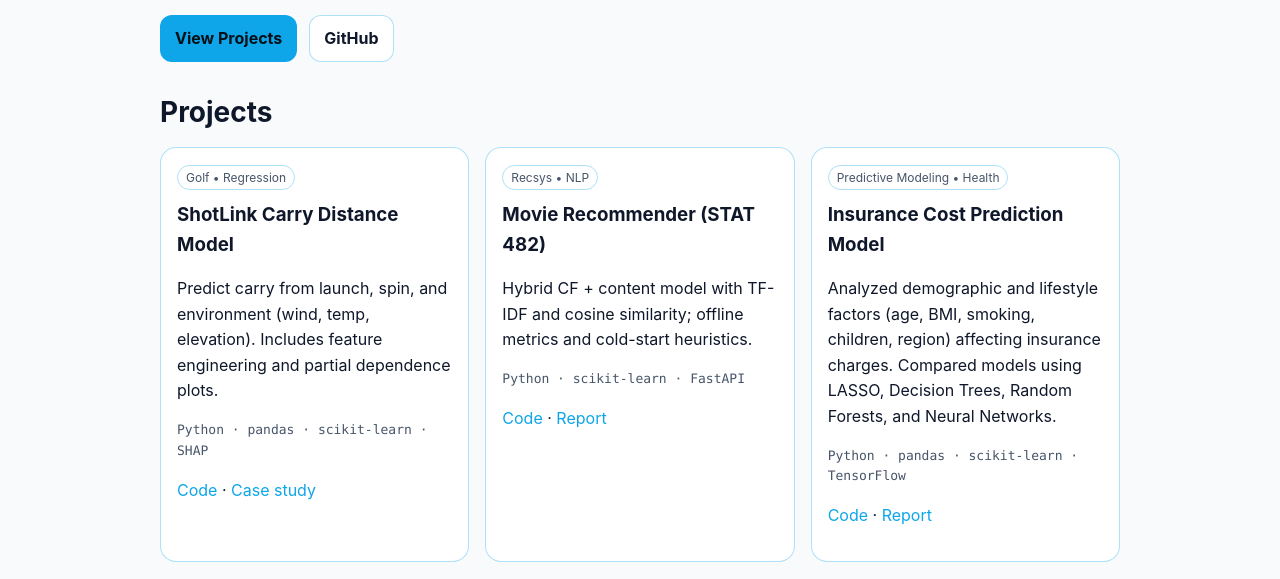
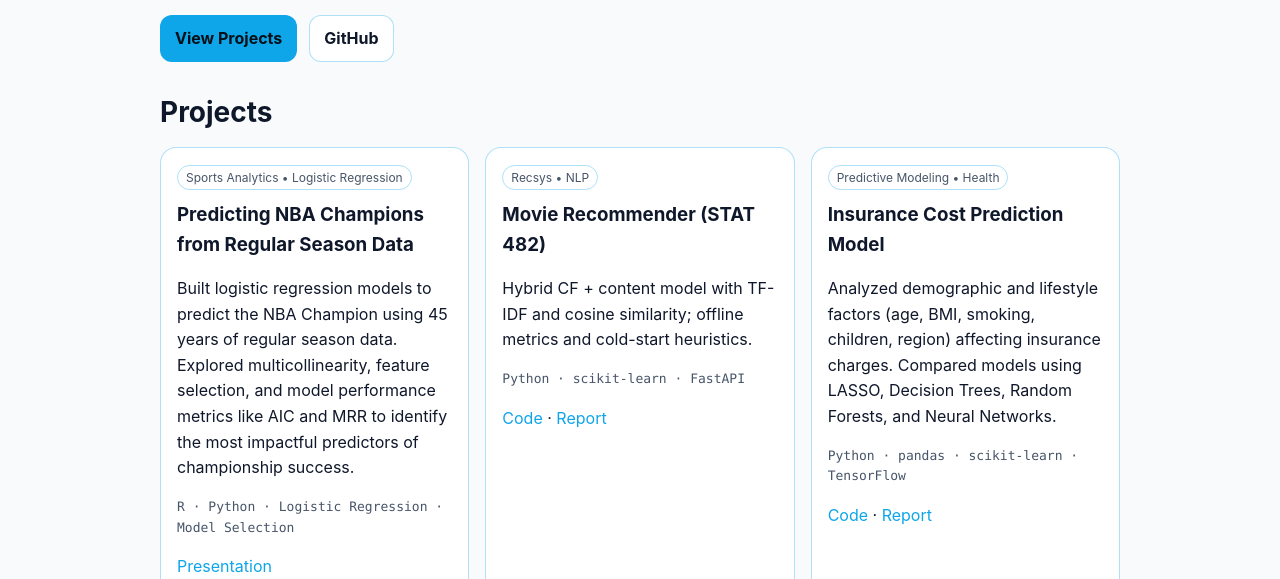
Before and after one commit to jamesontuck1/jamesontuck1.github.io, a plain HTML site: page index.html in a window 1280 px wide. Shown: the part 373-952 px from the top of the page. Drawn offline with Linux system fonts and the light colour scheme.

Commit message:
Update index.html

```diff
--- a/index.html
+++ b/index.html
@@ -106,11 +106,15 @@
       <h2>Projects</h2>
       <div class="grid">
         <article class="card">
-          <div class="tag">Golf • Regression</div>
-          <h3>ShotLink Carry Distance Model</h3>
-          <p>Predict carry from launch, spin, and environment (wind, temp, elevation). Includes feature engineering and partial dependence plots.</p>
-          <p class="mono">Python · pandas · scikit-learn · SHAP</p>
-          <p><a href="https://github.com/yourusername/golf-carry-model" target="_blank" rel="noopener">Code</a> · <a href="/projects/golf-carry.html">Case study</a></p>
+          <div class="tag">Sports Analytics • Logistic Regression</div>
+          <h3>Predicting NBA Champions from Regular Season Data</h3>
+          <p>Built logistic regression models to predict the NBA Champion using 45 years of regular season data.
+             Explored multicollinearity, feature selection, and model performance metrics like AIC and MRR to identify
+             the most impactful predictors of championship success.</p>
+          <p class="mono">R · Python · Logistic Regression · Model Selection</p>
+          <p>
+            <a href="NBA Champs Presentation.pdf" target="_blank" rel="noopener">Presentation</a>
+          </p>
         </article>
 
         <article class="card">
```
